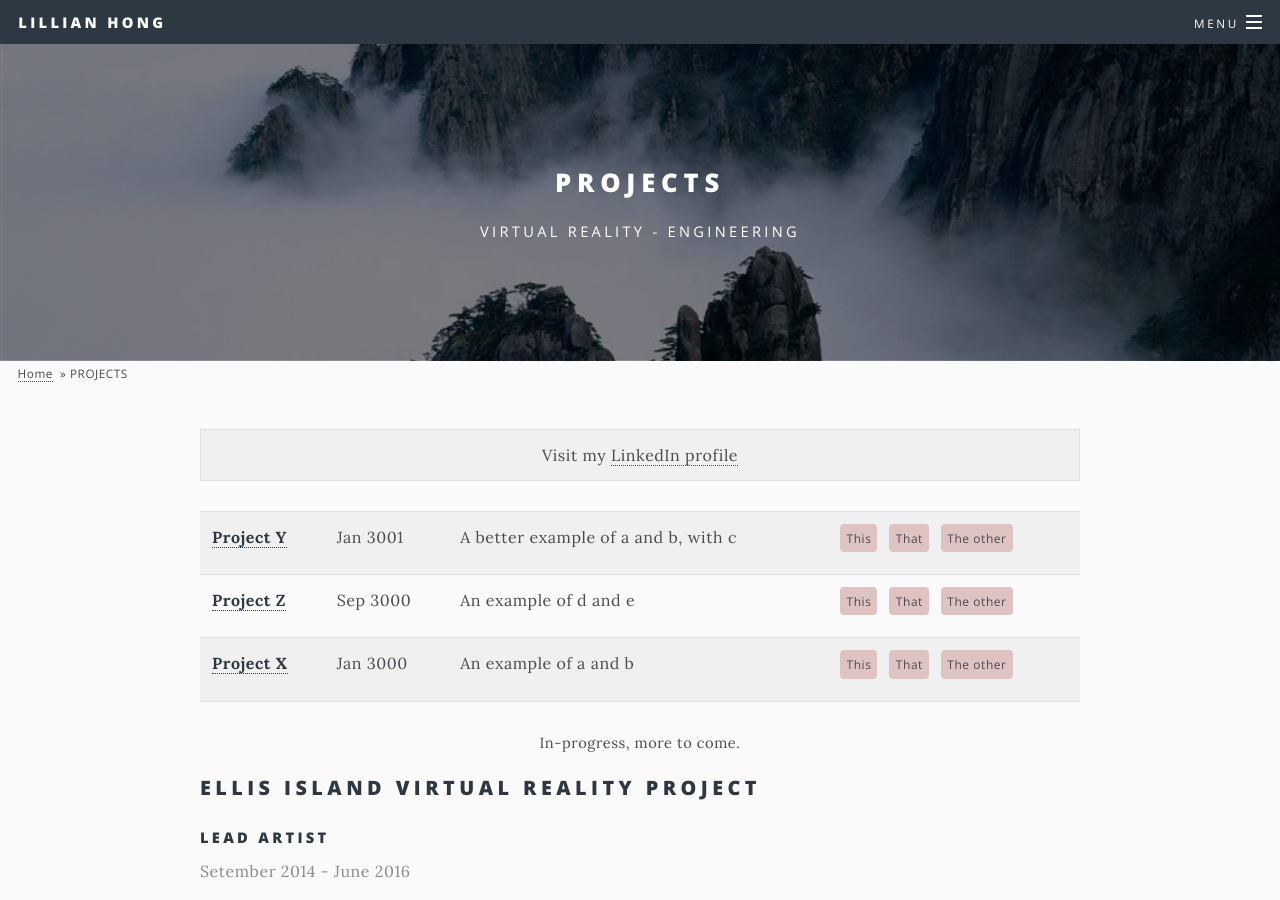
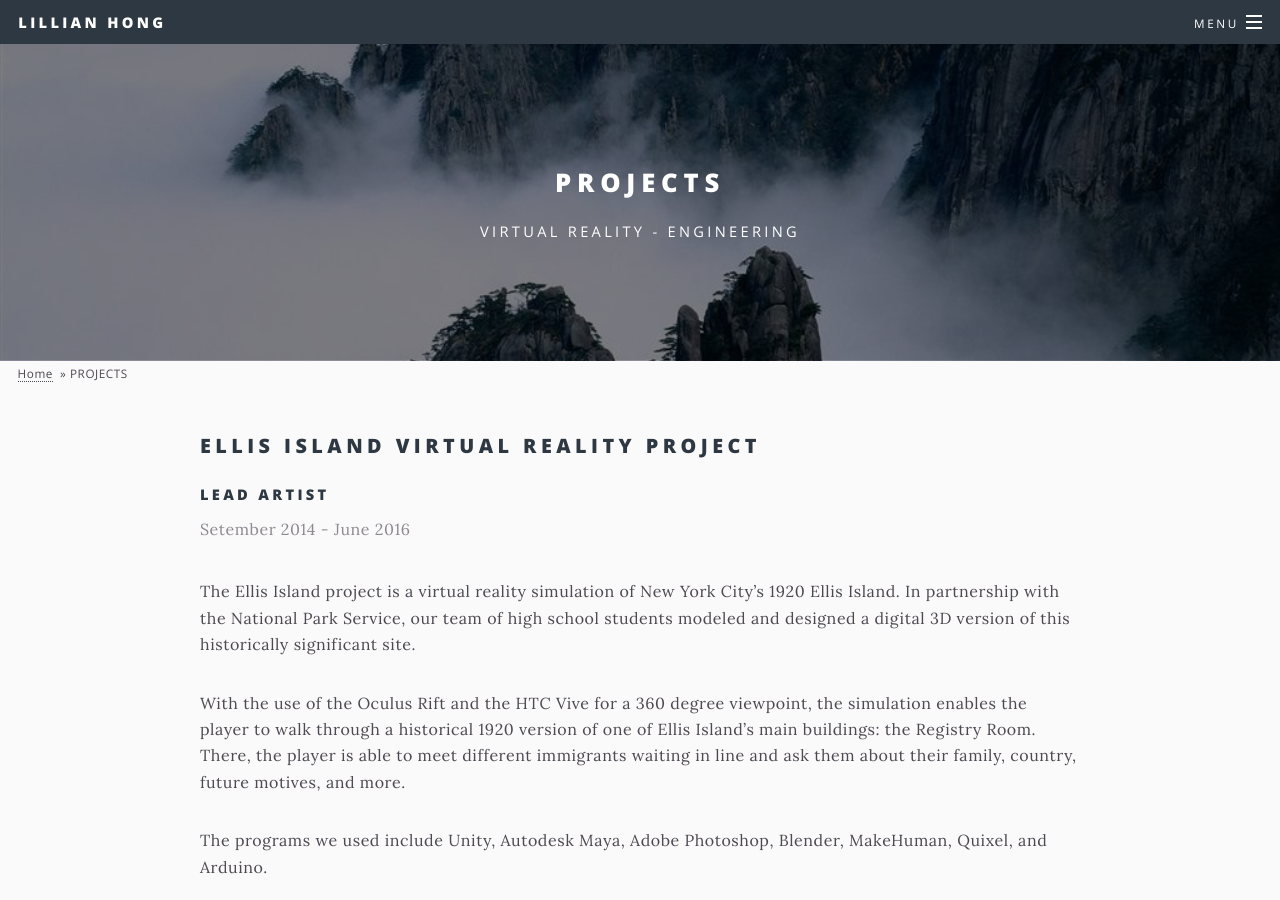
Before and after one commit to lillianhong/lillianhong.github.io, a Jekyll site: the page built from _pages/1projects.html, in a window 1280 px wide and 900 px high. Built offline with Jekyll 4.4.1, drawn with Linux system fonts in a browser that asks for light colours; some of the changed text lies outside the part shown.

Commit message:
projects page info update

```diff
--- a/_pages/1projects.html
+++ b/_pages/1projects.html
@@ -6,38 +6,6 @@ excerpt: VIRTUAL REALITY - ENGINEERING
 image: pic01.jpg
 background-image: mountainVR.jpg
 ---
-{%
-if site.social.linkedin-square %}
-<div class="table-wrapper">
-  <table class="alt"><tbody><tr><td style="text-align: center;">Visit my
-  <a target="_blank" href="{{ site.social.linkedin-square }}">LinkedIn profile</a></td>
-  </tr></tbody></table>
-</div>{%
-endif %}
-{%
-if site.categories.works %}
-<div class="table-wrapper">
-  <table>
-    <tbody>{%
-      include fn_groupsort_reverse.html unsorted=site.categories.works groupby='priority' sortby='date'
-%}{%  for work in sorted_list %}
-      <tr>
-        <td><b><a href="{{ work.url | prepend: site.baseurl }}">{{ work.title }}</a></b></td>
-        <td>{{ work.date | date: "%b %Y" }}</td>
-        <td>{{ work.excerpt | strip_html | truncatewords: 12 }}</td>
-        <td>
-          {% include techlist.html %}
-        </td>
-      </tr>{%
-      endfor %}
-    </tbody>
-  </table>
-</div>{%
-  if site.works_in_progress %}
-  <div class="works_inprogress">In-progress, more to come.</div>{%
-  endif %}{%
-endif
-%}
 
   <header>
     <h2>Ellis Island Virtual Reality Project</h2>
@@ -79,3 +47,12 @@ endif
   <p>Blink³ is a virtual reality puzzle platformer game created by five high school students at a local hackathon, hackBCA II. It uses the Oculus Rift headset display to enable a full 360 degree environment. Additionally, a makeshift hat with four CPU fans attached was made to give the sensation of wind when moving in different directions in game.</p>
   <p>There are two different worlds in the game (orange and blue) that the player can “blink” between. The motive is to jump across multiple platforms in order to reach the sphere at the end of each level. Sometimes, barriers and obstacles will block the path in one world, forcing the player to “blink” to the other world in order to continue forward.  </p>
   <p>In the 24 hours that we had, we used the programs Unity, Arduino, Autodesk Maya, and Adobe Photoshop to design, code, and 3D model the game. </p>
+
+{%
+if site.social.linkedin-square %}
+<div class="table-wrapper">
+  <table class="alt"><tbody><tr><td style="text-align: center;">Visit my
+  <a target="_blank" href="{{ site.social.linkedin-square }}">LinkedIn profile</a></td>
+  </tr></tbody></table>
+</div>{%
+endif %}
```
